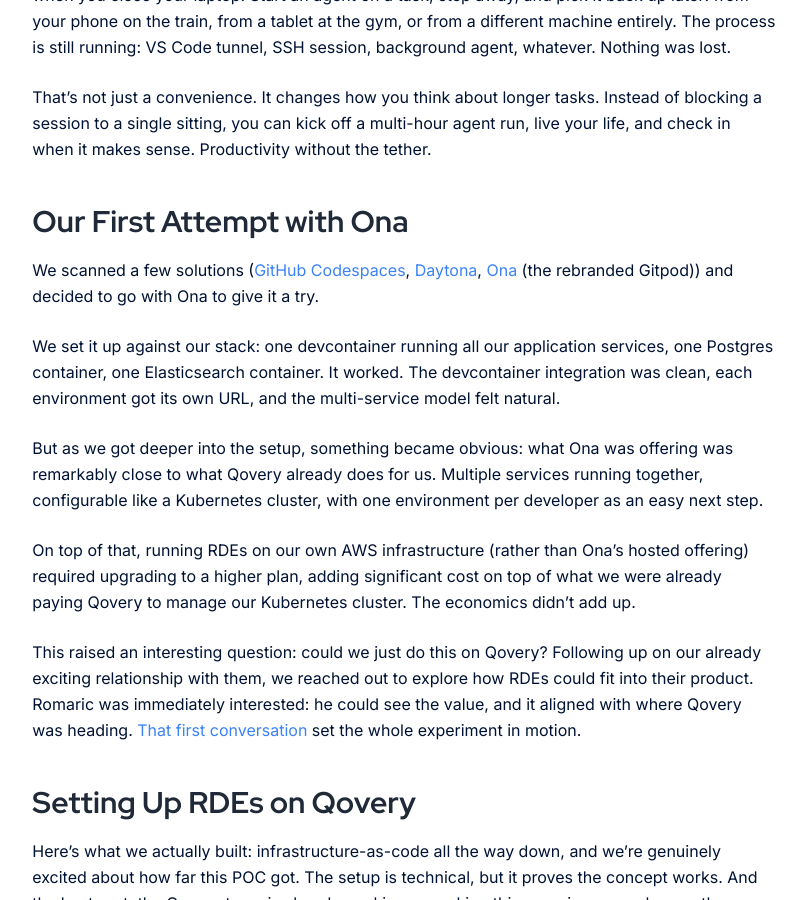
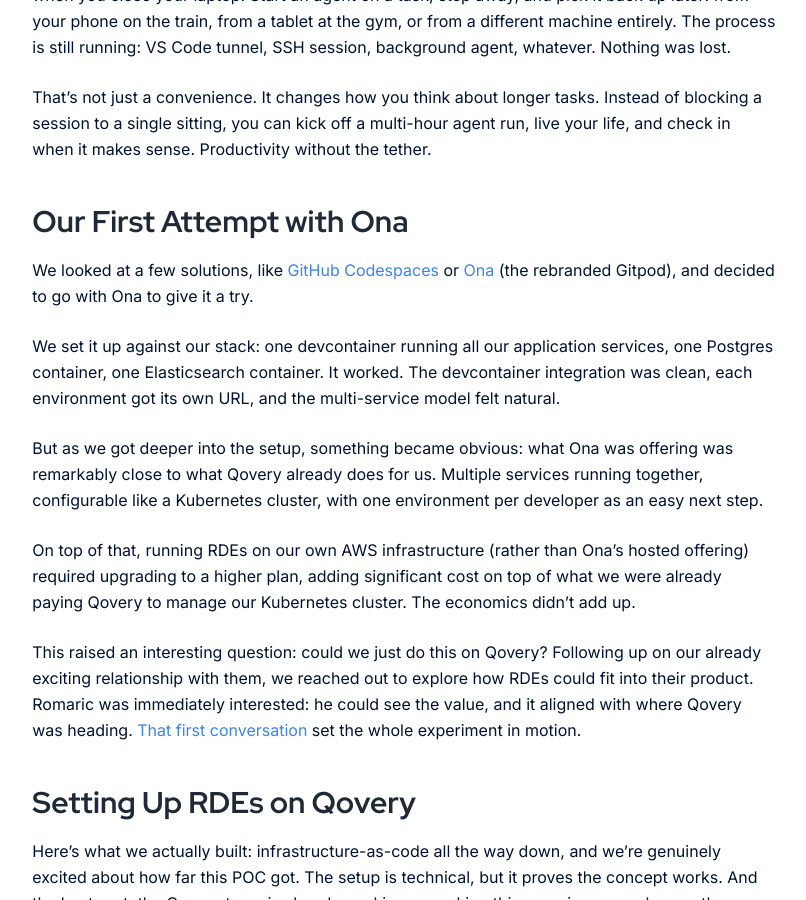
Before and after one commit to tint-ai/tint-ai.github.io, a Jekyll site: the page built from _posts/2026-04-23-remote-development-environments-on-qovery.md, in a window 1280 px wide and 900 px high, scrolled down 3304 px. Shown: the whole window, without its empty margins (236-1042 px from the left). Built offline with Jekyll 4.4.1, drawn with Linux system fonts in a browser that asks for light colours; comment, search, counter and statistics services are not loaded.

Commit message:
Remove Daytona from RDE candidates list
Daytona has pivoted to AI sandbox management (agent evals, code
interpreters) rather than developer-facing RDEs like Codespaces or
Gitpod. Listing it alongside them was inaccurate. Also rephrased the
sentence to read more naturally.

```diff
--- a/_posts/2026-04-23-remote-development-environments-on-qovery.md
+++ b/_posts/2026-04-23-remote-development-environments-on-qovery.md
@@ -63,7 +63,7 @@
 
 ## Our First Attempt with Ona
 
-We scanned a few solutions ([GitHub Codespaces](https://github.com/features/codespaces), [Daytona](https://www.daytona.io/), [Ona](https://www.ona.com/) (the rebranded Gitpod)) and decided to go with Ona to give it a try.
+We looked at a few solutions, like [GitHub Codespaces](https://github.com/features/codespaces) or [Ona](https://www.ona.com/) (the rebranded Gitpod), and decided to go with Ona to give it a try.
 
 We set it up against our stack: one devcontainer running all our application services, one Postgres container, one Elasticsearch container. It worked. The devcontainer integration was clean, each environment got its own URL, and the multi-service model felt natural.
 
```
